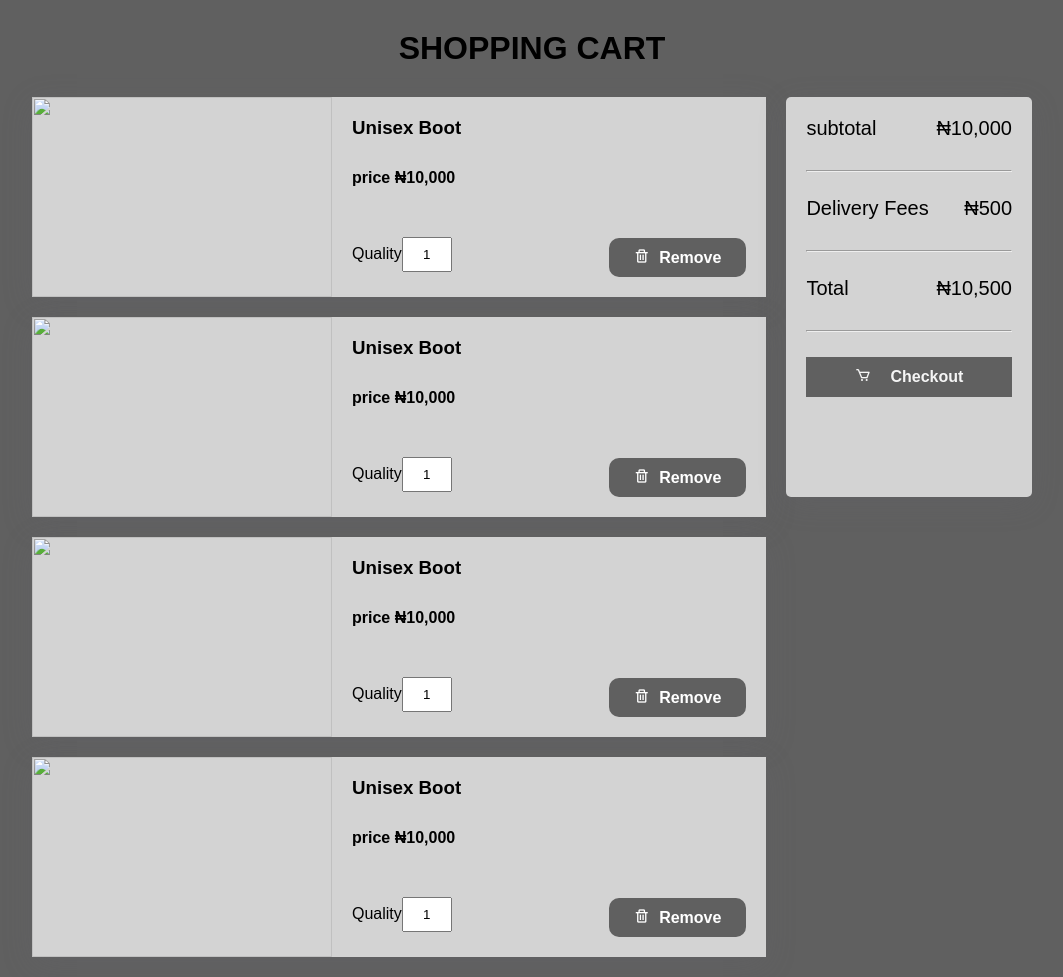
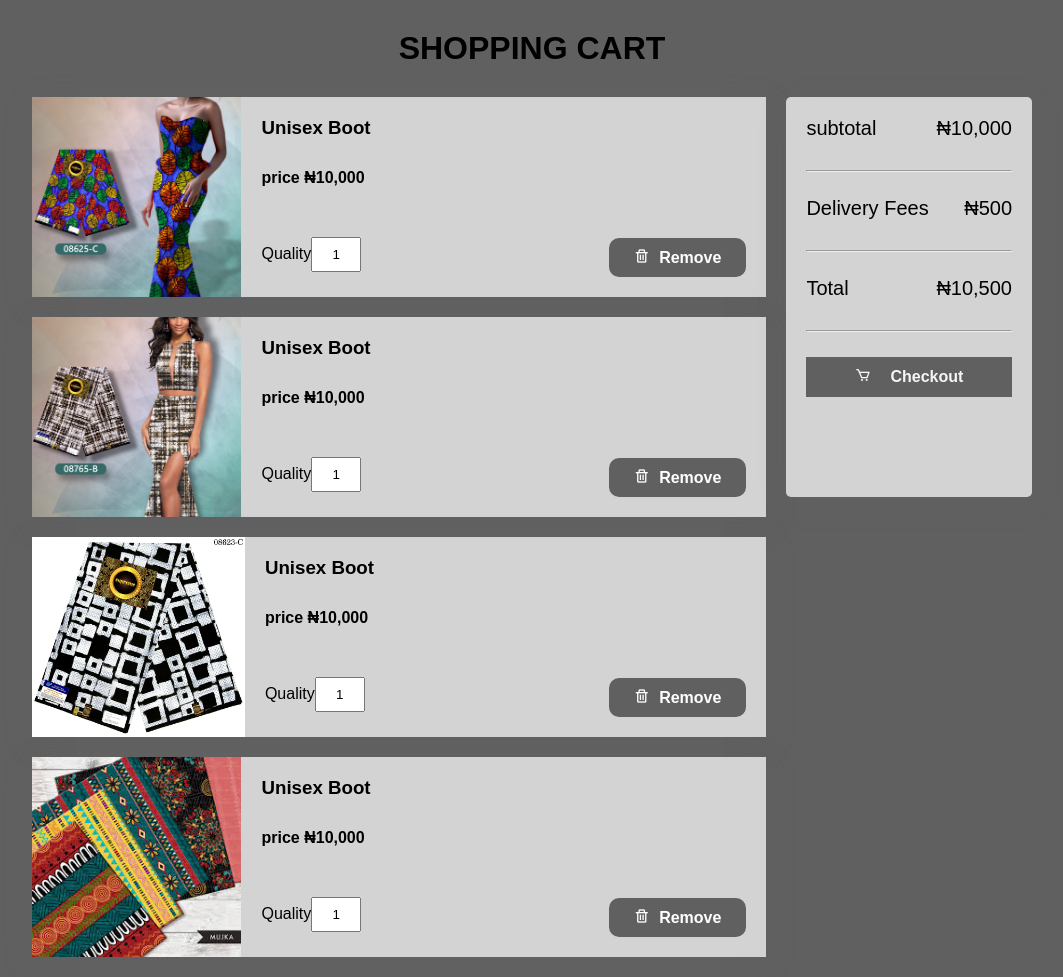
Before and after one commit to Ifeoluwa-Ayantunji/yemo, a plain HTML site: page cart.html in a window 1280 px wide. Shown: the whole page, without its empty margins (108-1171 px from the left). Drawn offline with nearby package versions, Linux system fonts and the light colour scheme.

Commit message:
Update cart.html

```diff
--- a/cart.html
+++ b/cart.html
@@ -19,7 +19,7 @@
         <div class="shopp">
 
             <div class="boox">
-              <img src="./img/frozen-removebg-preview.png" alt="">
+              <img src="./assest/WhatsApp Image 2023-05-08 at 4.30.39 PM (2).jpeg" alt="">
                 <div class="content1">
                    <h3>Unisex Boot</h3>
                     <h4>price   ₦10,000</h4>
@@ -32,7 +32,7 @@
               </div>
 
             <div class="boox">
-              <img src="./img/shoes3-removebg-preview.png" alt="">
+              <img src="./assest/WhatsApp Image 2023-05-08 at 4.30.40 PM (2).jpeg" alt="">
                 <div class="content1">
                    <h3>Unisex Boot</h3>
                     <h4>price ₦10,000</h4>
@@ -45,7 +45,7 @@
               </div>
 
             <div class="boox">
-              <img src="./img/men2-removebg-preview.png" alt="">
+              <img src="./assest/WhatsApp Image 2023-05-08 at 4.30.41 PM (3).jpeg" alt="">
                 <div class="content1">
                    <h3>Unisex Boot</h3>
                     <h4>price ₦10,000</h4>
@@ -58,7 +58,7 @@
               </div>
 
             <div class="boox">
-              <img src="./img/female.png" alt="">
+              <img src="./assest\images (1).jpg" alt="">
                 <div class="content1">
                    <h3>Unisex Boot</h3>
                     <h4>price ₦10,000</h4>
```
